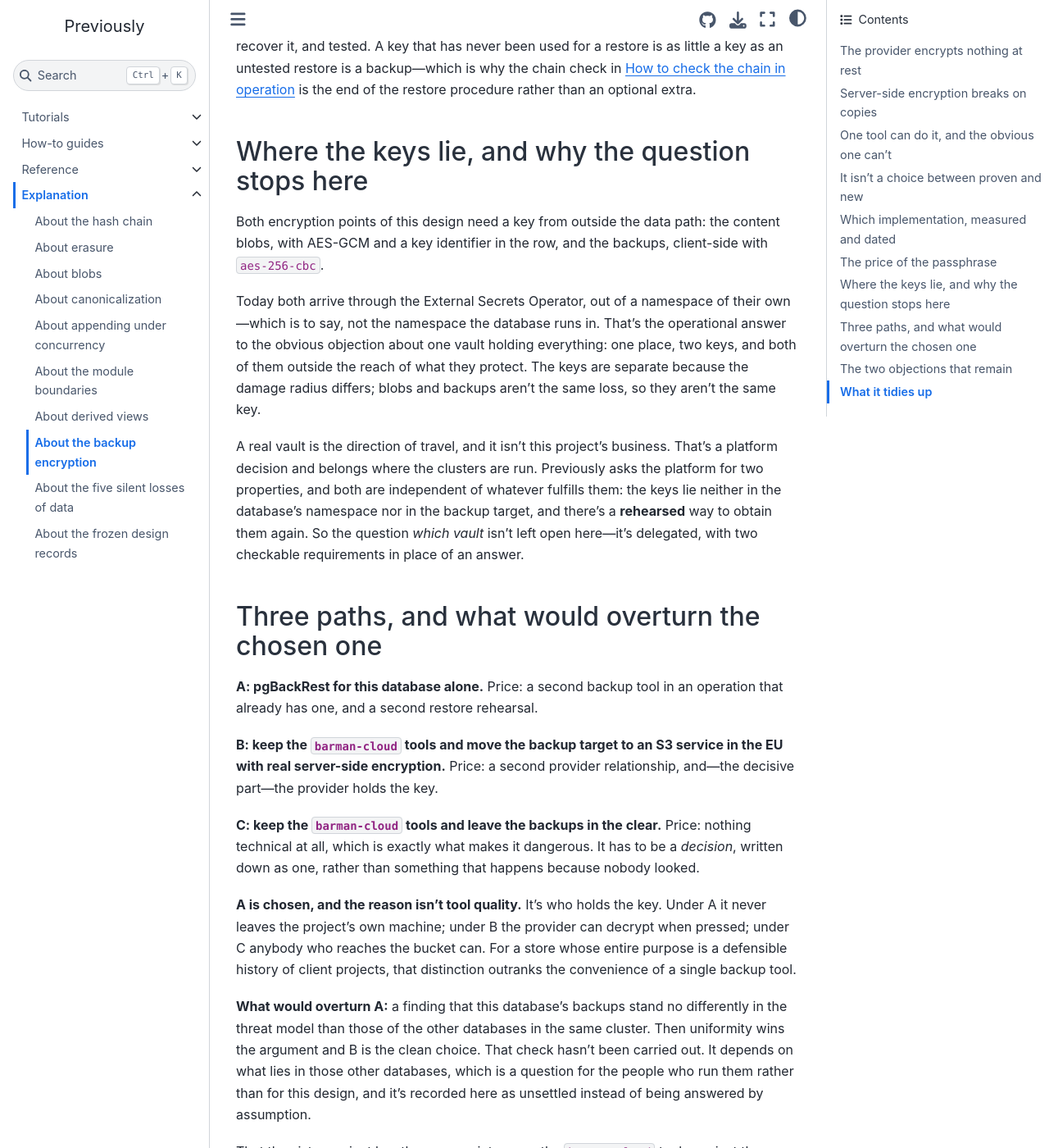
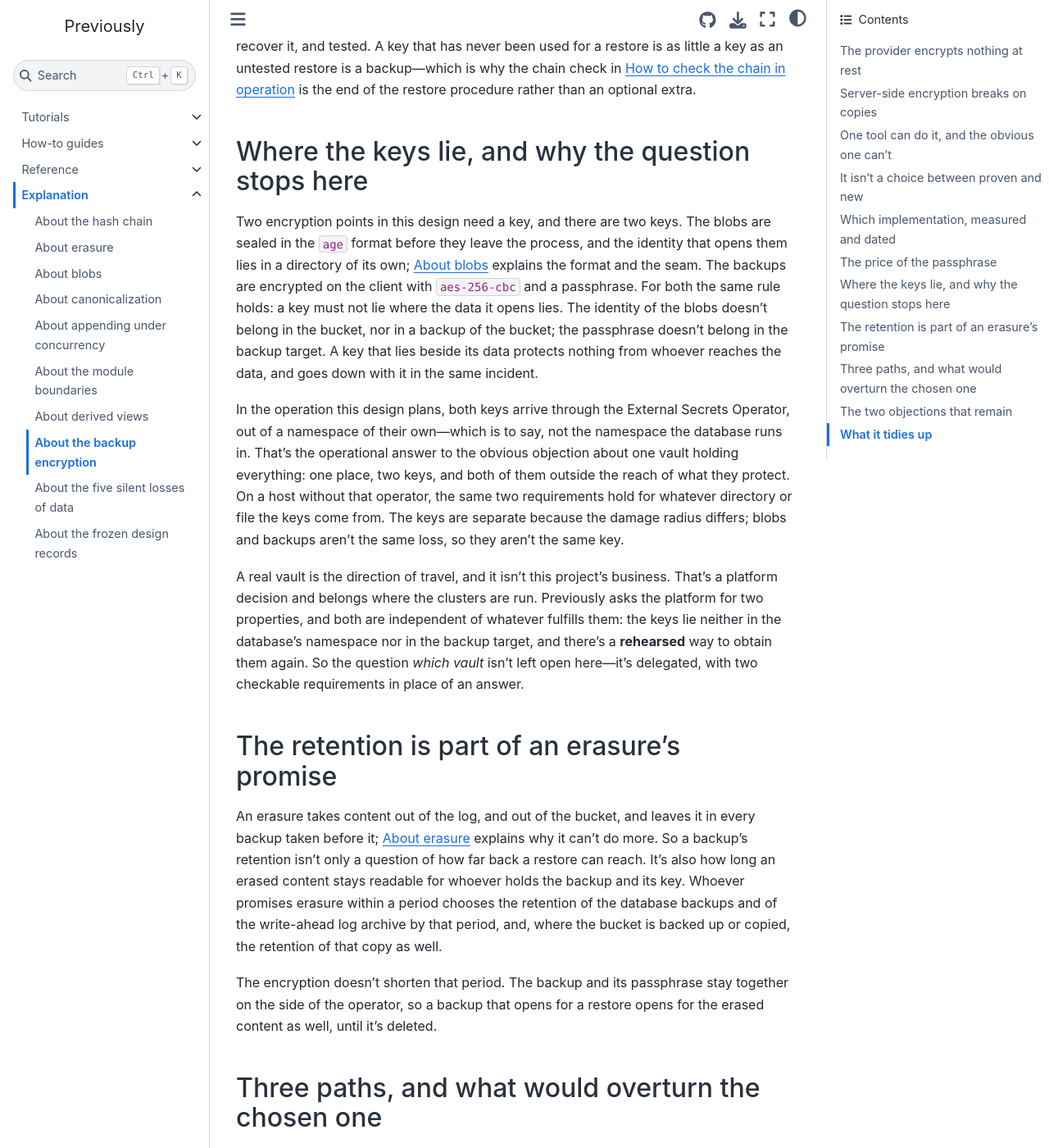
Before and after one commit to jensens/previously, a Sphinx documentation site: the page built from docs/explanation/backup-encryption.md, in a window 1280 px wide and 1400 px high, scrolled down 3228 px. Shown: the whole window at 82% size. Built offline with Sphinx 7.4.7 and the Sphinx Book theme 1.1.4, drawn with Linux system fonts in a browser that asks for light colours.

Commit message:
docs: explanations say what holds of erasure, blobs and their keys
backup-encryption no longer says that blobs use AES-GCM: there are two
keys, the identity that opens the age-sealed blobs and the backup
passphrase, neither may lie where its data lies, and the retention of
the backups is part of what an erasure promises.

erasure: restoring reports a deleted blob as missing only where the
restored log names it; an erasure locks the rows of the events that use
a blob when its target is a blob; erasing units leaves their wording in
a payload that repeats it, which append --text does; and the hand-nulled
payload finding is dated and measured again (2026-10-05, event 7).

blobs: the emergency path with age is measured now (age 1.2.1, in a
container), and the memory test's numbers carry their date.

concurrency names the lock set of each form of redact directly, and
silent-losses says that a tombstone without an order is a finding now.

The comment in redact_event that read the unlocked appender as always
safe now limits the claim to an event that commits before the register
is read again, points to the race concurrency.md names, and says that
redact units locks only its target. A comment only.

Assisted-By: Claude Opus 5.5 <noreply@anthropic.com>

```diff
--- a/docs/explanation/backup-encryption.md
+++ b/docs/explanation/backup-encryption.md
@@ -95,16 +95,32 @@ A key that has never been used for a restore is as little a key as an untested r
 
 ## Where the keys lie, and why the question stops here
 
-Both encryption points of this design need a key from outside the data path: the content blobs, with AES-GCM and a key identifier in the row, and the backups, client-side with `aes-256-cbc`.
+Two encryption points in this design need a key, and there are two keys.
+The blobs are sealed in the `age` format before they leave the process, and the identity that opens them lies in a directory of its own; {ref}`blobs` explains the format and the seam.
+The backups are encrypted on the client with `aes-256-cbc` and a passphrase.
+For both the same rule holds: a key must not lie where the data it opens lies.
+The identity of the blobs doesn't belong in the bucket, nor in a backup of the bucket; the passphrase doesn't belong in the backup target.
+A key that lies beside its data protects nothing from whoever reaches the data, and goes down with it in the same incident.
 
-Today both arrive through the External Secrets Operator, out of a namespace of their own—which is to say, not the namespace the database runs in.
+In the operation this design plans, both keys arrive through the External Secrets Operator, out of a namespace of their own—which is to say, not the namespace the database runs in.
 That's the operational answer to the obvious objection about one vault holding everything: one place, two keys, and both of them outside the reach of what they protect.
+On a host without that operator, the same two requirements hold for whatever directory or file the keys come from.
 The keys are separate because the damage radius differs; blobs and backups aren't the same loss, so they aren't the same key.
 
 A real vault is the direction of travel, and it isn't this project's business.
 That's a platform decision and belongs where the clusters are run.
 Previously asks the platform for two properties, and both are independent of whatever fulfills them: the keys lie neither in the database's namespace nor in the backup target, and there's a **rehearsed** way to obtain them again.
 So the question *which vault* isn't left open here—it's delegated, with two checkable requirements in place of an answer.
+
+## The retention is part of an erasure's promise
+
+An erasure takes content out of the log, and out of the bucket, and leaves it in every backup taken before it; {ref}`erasure` explains why it can't do more.
+So a backup's retention isn't only a question of how far back a restore can reach.
+It's also how long an erased content stays readable for whoever holds the backup and its key.
+Whoever promises erasure within a period chooses the retention of the database backups and of the write-ahead log archive by that period, and, where the bucket is backed up or copied, the retention of that copy as well.
+
+The encryption doesn't shorten that period.
+The backup and its passphrase stay together on the side of the operator, so a backup that opens for a restore opens for the erased content as well, until it's deleted.
 
 ## Three paths, and what would overturn the chosen one
 
```
Also changed, not shown: docs/explanation/blobs.md (+3 -2 lines), docs/explanation/concurrency.md (+4 -4 lines), docs/explanation/erasure.md (+10 -6 lines), docs/explanation/silent-losses.md (+1 -0 lines), 1 other file.
